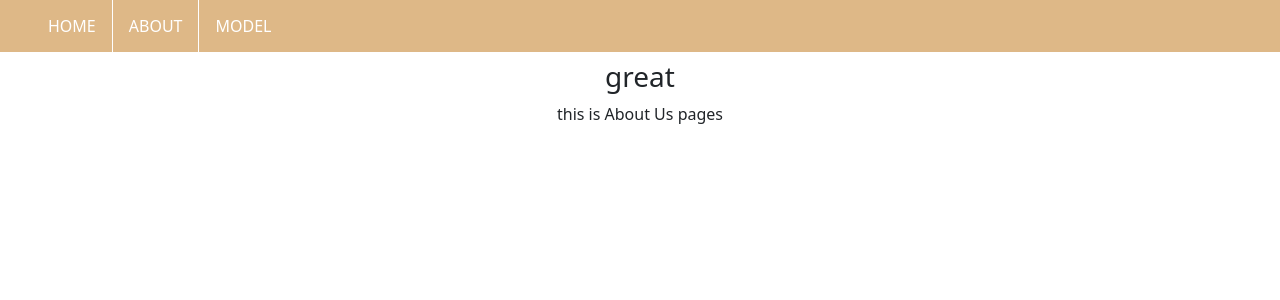
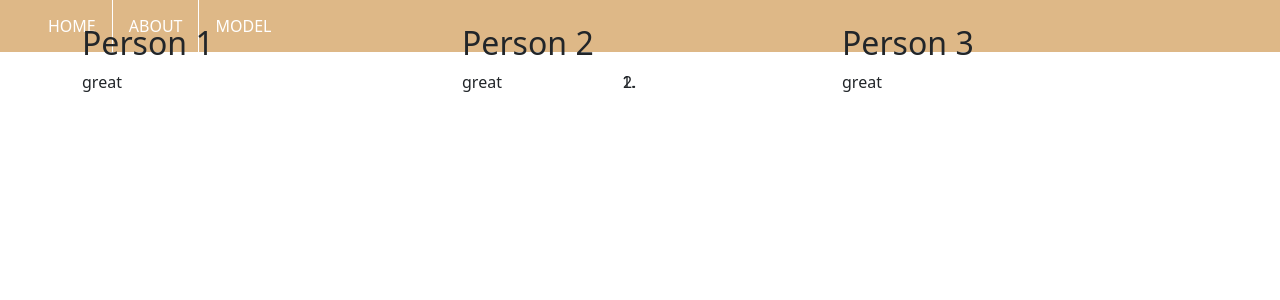
Before and after one commit to yuanyuanP/261361-Project-Software-Engineering, a Node server app: page /about in a window 1280 px wide. Shown: the top 300 px of the page. Run offline with Node 20, Linux system fonts and the light colour scheme.

Commit message:
Team member

```diff
--- a/views/pages/about.ejs
+++ b/views/pages/about.ejs
@@ -22,12 +22,42 @@
         </ul>
     </div>
 
-    <div class="container" style="margin-top: 60px;">
-        <h3 class="text-center">great</h3>
-
-        <p class="text-center">this is About Us pages</p>
-
-
+    <div class="container">
+        <div class="row">
+        <div class="col-md-12">
+            <div id="carouselExampleIndicators" class="carousel slide" data-rise="carousel">
+                <ol class="carousel-indicators">
+                    <li data-target="#carouselExampleIndicators" data-slide-to="0" class="active"></li>
+                    <li data-target="#carouselExampleIndicators" data-slide-to="1"></li>
+                </ol>
+                <div class="carousel-inner">
+                    <div class="carousel-item active"></div>
+                        <div class="row">
+                            <div class="col-md-4">
+                                <div class="single-box">
+                                    <div class="img-area"><img scr="./img/draftBotBots.png" ait=""></div>
+                                    <div class="img-text"></div>
+                                    <h2>Person 1</h2>
+                                    <p>great</p>
+                                </div>
+                            </div>
+                            <div class="col-sm-4">
+                                <div class="single-box">
+                                    <div class="img-area"><img scr="./img/draftBotBots.png" ait=""></div>
+                                    <div class="img-text"></div>
+                                    <h2>Person 2</h2>
+                                    <p>great</p>
+                                </div>
+                            </div>
+                            <div class="col-sm-4">
+                                <div class="single-box">
+                                    <div class="img-area"><img scr="./img/draftBotBots.png" ait=""></div>
+                                    <div class="img-text"></div>
+                                    <h2>Person 3</h2>
+                                    <p>great</p>
+                                </div>
+                            </div>
+        </div>
     </div>
 
 
```
